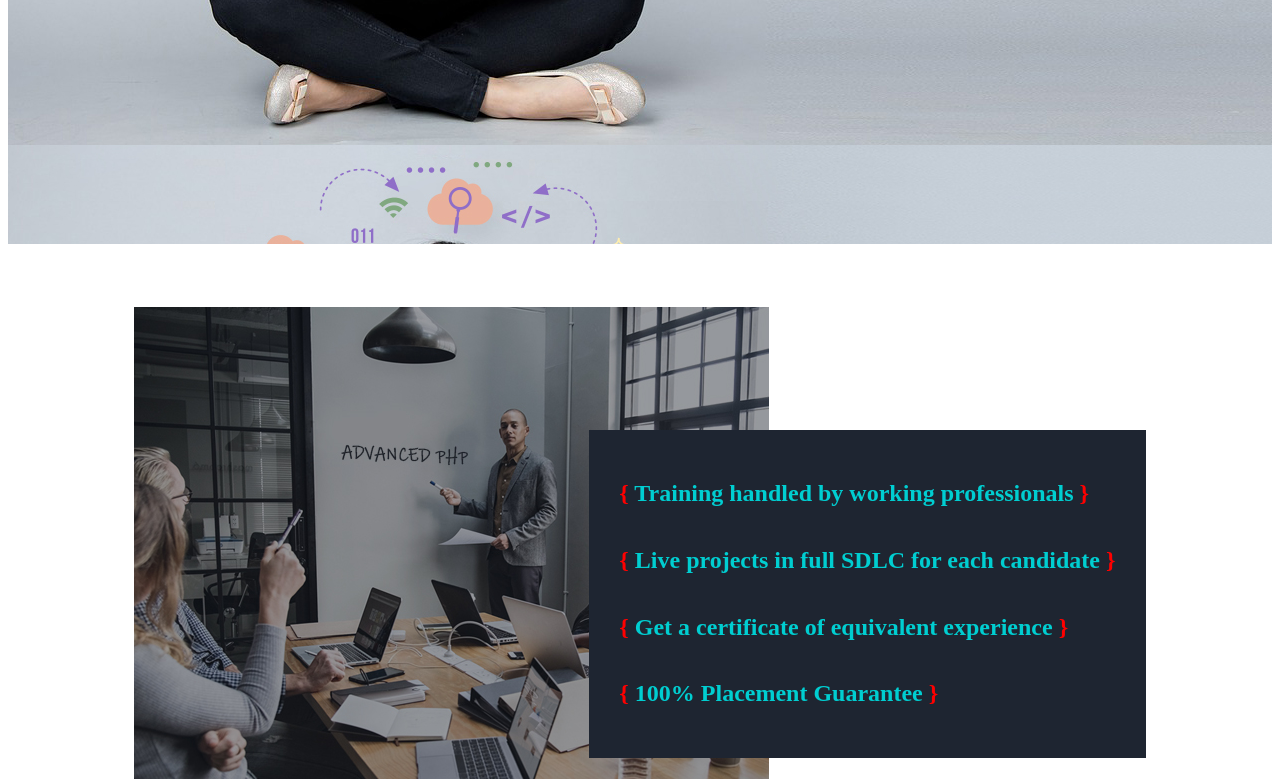
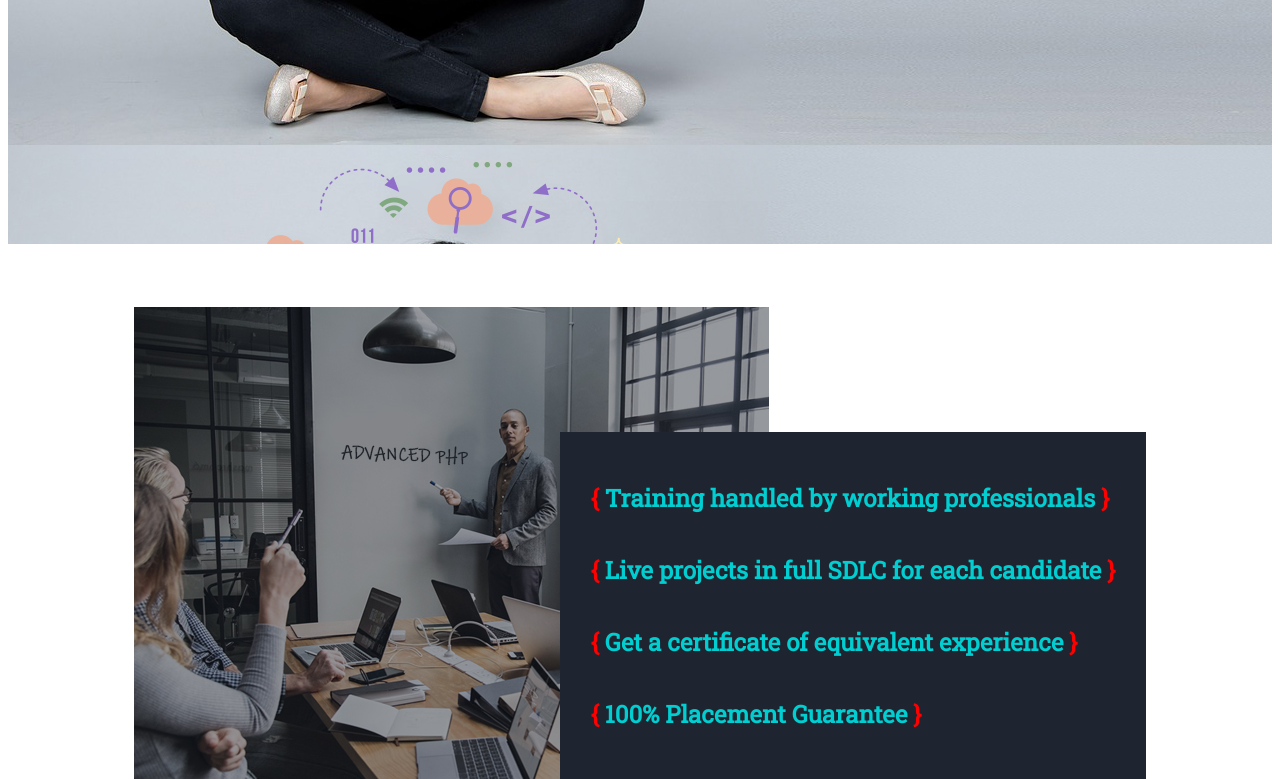
Before and after one commit to Jomol-george/Assignment-1, a plain HTML site: page index.html in a window 1280 px wide. Shown: the part 564-1343 px from the top of the page. Drawn offline with Linux system fonts and the light colour scheme.

Commit message:
Add files via upload

```diff
--- a/css/style.css
+++ b/css/style.css
@@ -3,6 +3,9 @@ Date:02-02-2023 */
 
 * {
     box-sizing: border-box;
+    font-family: "Poppins", sans-serif;
+    font-family: "Roboto", sans-serif;
+    font-family: "Roboto Slab", serif;
 }
 
 .container {
@@ -13,7 +16,6 @@ Date:02-02-2023 */
 .banner {
     display: flex;
     background-image: url(../images/academy-banner.jpg);
-    /* height: 93vh; */
     min-height: 100vh;
     flex-direction: column;
     align-items: flex-end;
@@ -22,9 +24,7 @@ Date:02-02-2023 */
     padding: 10%;
     width: 100%;
 }
-/* .banner_logo img {
-    size: 100px;
-} */
+
 .banner_text {
     margin-top: 2%;
     width: 50%;
@@ -51,8 +51,6 @@ span {
     color: darkturquoise;
     width: fit-content;
     padding: 2%;
-    /* height: 45%; */
-    /* text-align: center; */
     top: 15%;
     right: 0;
 }
@@ -71,7 +69,6 @@ span {
 .third_div {
     background-image: url(../images/modulebg.jpg);
     height: 100vh;
-    /* margin-top: 2%; */
 }
 .contents {
     width: 80%;
@@ -97,7 +94,6 @@ span {
 .fourth_div {
     margin: 3% 0 3% 0;
     width: 100%;
-    /* height: 100vh; */
 }
 .course_desp2 p {
     text-align: center;
@@ -106,38 +102,7 @@ span {
     padding-right: 20%;
     font-size: 20px;
 }
-/* .twoimgs {
-    /* margin-top: 5%; */
-/* display: flex;
-    height: 60%;
-}
-.img1 {
-    background-image: url(../images/testsbg.jpg);
-    width: 50%;
-    height: 100vh;
-    background-repeat: no-repeat;
-    background-size: 100%;
-}
-.img2 {
-    background-image: url(../images/intrvwbg.jpg);
-    background-repeat: no-repeat;
-    background-size: 100%;
-    width: 50%;
-}
-.inner_div {
-    height: 75%;
-    margin: 50px;
-    background-color: rgba(6, 8, 11, 0.7);
-    font-size: larger;
-    display: flex;
-    justify-content: center;
-    align-items: center;
-}
-.inner_div p {
-    color: #fff;
-    text-align: center;
-}  */
-/* fourth_div closed  */
+
 .footer {
     width: 40%;
     margin: 5% auto 0 auto;
@@ -231,9 +196,6 @@ span {
         position: relative;
     }
     .description {
-        /* width: 685px;
-        display: flex;
-        flex-wrap: wrap; */
         position: static;
         width: 100%;
         margin: 0;
--- a/index.html
+++ b/index.html
@@ -5,6 +5,13 @@
         <meta http-equiv="X-UA-Compatible" content="IE=edge" />
         <meta name="viewport" content="width=device-width, initial-scale=1.0" />
         <title>Assignment1</title>
+        <link rel="preconnect" href="https://fonts.googleapis.com" />
+        <link rel="preconnect" href="https://fonts.gstatic.com" crossorigin />
+        <link
+            href="https://fonts.googleapis.com/css2?family=Poppins:wght@300&family=Roboto+Slab&family=Roboto:wght@400;500;700&display=swap"
+            rel="stylesheet"
+        />
+        <link rel="icon" href="images/favicon.png" type="image/x-icon" ">
         <link rel="stylesheet" href="css/style.css" />
     </head>
     <body>
@@ -75,42 +82,7 @@
                 <!-- content div closed -->
             </div>
             <!-- third_div closed -->
-            <!-- <div class="fourth_div">
-                <div class="course_desp2">
-                    <p>
-                        Our Web development team is always with candidates to
-                        create new innovations in PHP development and to improve
-                        in various aspects of PHP Programming. It’s a perfect
-                        platform for every newcomer in PHP programming to
-                        develop as an experienced PHP Developer. The best way to
-                        get expertise in programming is by doing Company Live
-                        Projects. The Outline of our PHP Training
-                    </p>
-                </div> -->
-            <!-- course_desp2 div closed -->
-            <!-- <div class="twoimgs">
-                    <div class="img1">
-                        <div class="inner_div">
-                            <p>
-                                Oral test to check the knowledge of Candidates
-                                as a part of preparing for the Technical rounds
-                                in Interviews.
-                            </p>
-                        </div>
-                    </div>
-                    <div class="img2">
-                        <div class="inner_div">
-                            <p>
-                                Conducting mock Interviews to make the
-                                candidates more confident to attend the
-                                Interviews.
-                            </p>
-                        </div>
-                    </div>
-                </div> -->
-            <!-- twoimgs div closed -->
-            <!-- </div> -->
-            <!-- fourth div closed -->
+
             <div class="fourth_div">
                 <div class="course_desp2">
                     <p>
@@ -157,7 +129,7 @@
                     </div>
                 </div>
             </div>
-
+            <!-- fourth div closed -->
             <div class="clear"></div>
             <div class="footer">
                 <h1>Ready to take a journey with us?</h1>
```
